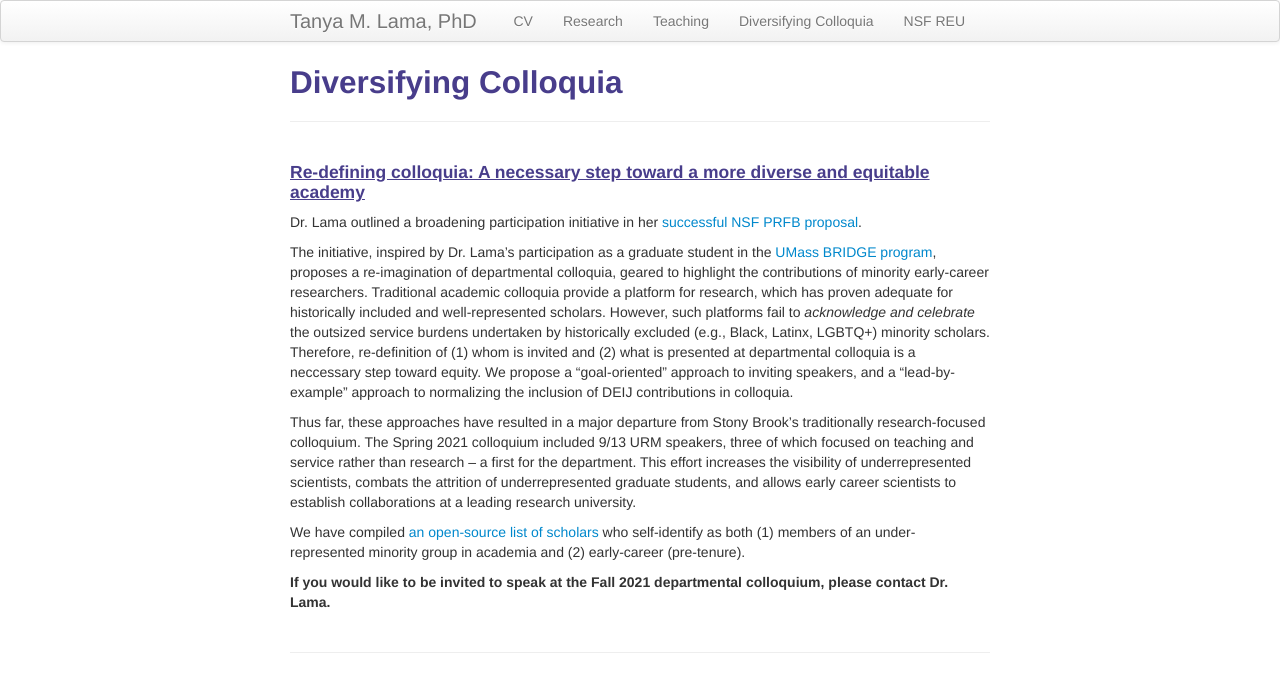
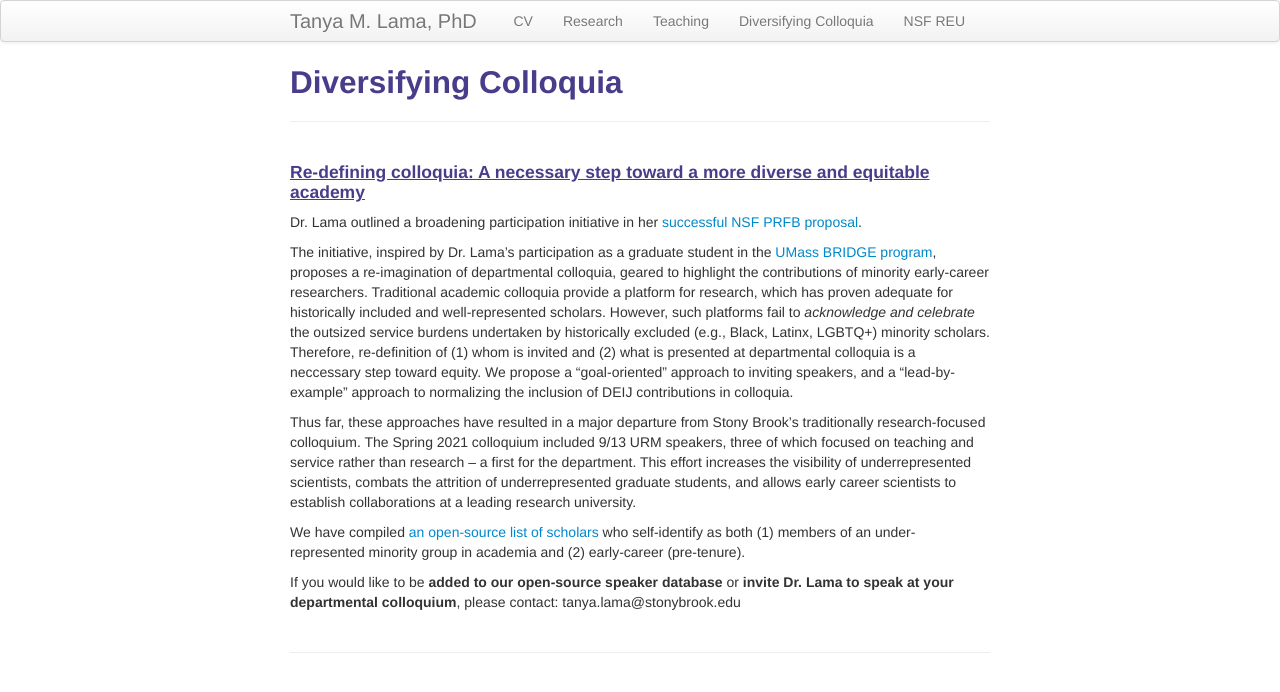
Before and after one commit to tanyalama/tanyalama.github.io, a Jekyll site: the page built from pages/Diversifying_Colloquia.md, in a window 1280 px wide. Shown: the top 692 px of the page. Built offline with Jekyll 4.4.1, drawn with Linux system fonts in a browser that asks for light colours.

Commit message:
Update Diversifying_Colloquia.md

```diff
--- a/pages/Diversifying_Colloquia.md
+++ b/pages/Diversifying_Colloquia.md
@@ -12,7 +12,8 @@ Thus far, these approaches have resulted in a major departure from Stony Brook's
 
 We have compiled <a href="https://docs.google.com/document/d/1eR0Q8R1Dk2iPP__fIKWOqptL-5varoDixBTafnd8RLI/edit?usp=sharing">an open-source list of scholars</a> who self-identify as both (1) members of an under-represented minority group in academia and (2) early-career (pre-tenure).
 
-**If you would like to be invited to speak at the Fall 2021 departmental colloquium, please contact Dr. Lama.**
+If you would like to be **added to our open-source speaker database** or **invite Dr. Lama to speak at your departmental colloquium**, please contact:
+tanya.lama@stonybrook.edu
 
 <!-- Note: this is how to write a comment in HTML. Everything in here won't show up on your webpage.-->
 
```
